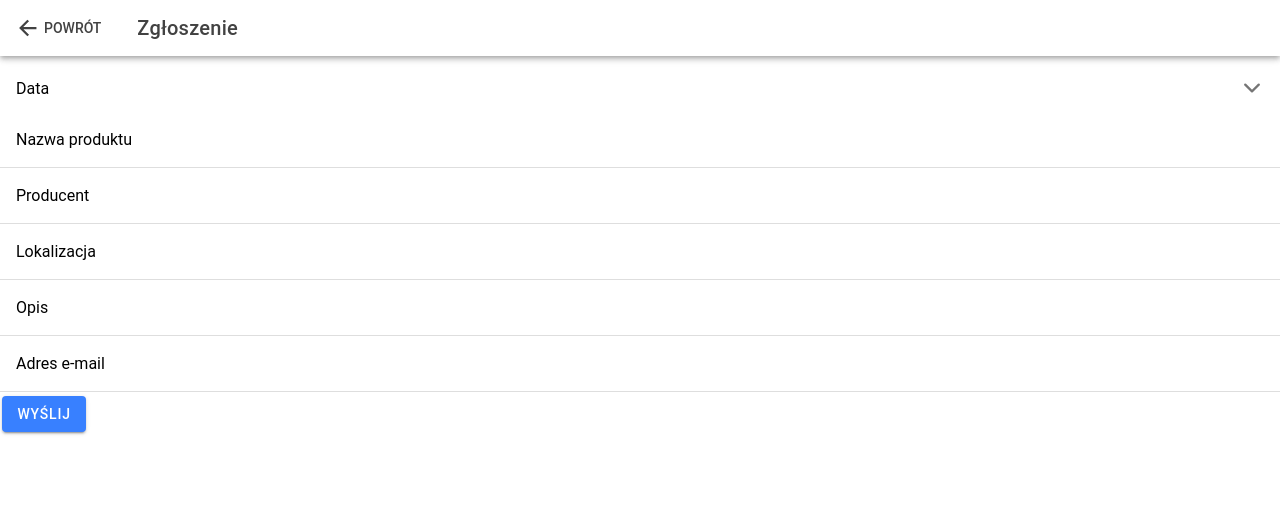
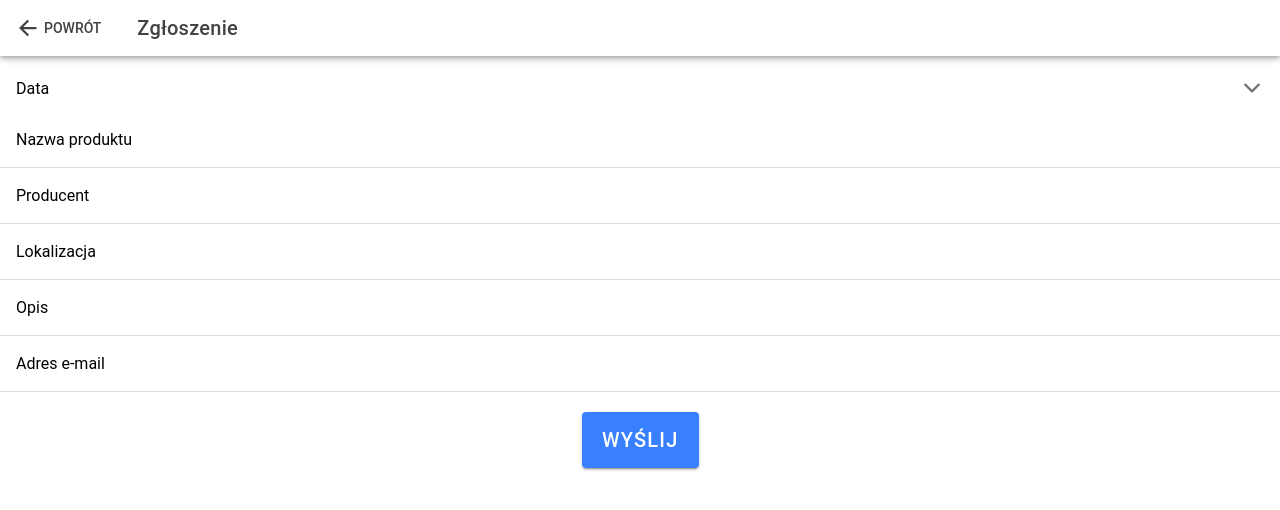
Before and after one commit to BZmHackTeam/BezpiecznaZywnosc, a React (Vite) app in the folder src/Nyanlabs.SFood.UI/sfood/: page /home in a window 1280 px wide. Both pictures are taken after a click on the element "WYŚLIJ WŁASNE ZGŁOSZENIE". Shown: the top 510 px of the page. Built offline with nearby package versions, Linux system fonts and the light colour scheme; no server answers.

Commit message:
Minor changes. Pre-release

```diff
--- a/src/Nyanlabs.SFood.UI/sfood/src/pages/Report.tsx
+++ b/src/Nyanlabs.SFood.UI/sfood/src/pages/Report.tsx
@@ -121,9 +121,11 @@ const handleInputChange = (fieldName: any, value: any) => {
             />
           </IonItem>
 
-          <IonButton onClick={(e) => handleSubmit(e as any)} type="submit">
-            Wyślij
-          </IonButton>
+          <div style={{width: "100%", display: "flex", justifyContent: "center"}} className="ion-margin-top">
+            <IonButton style={{"--width": "100%"}} size="large" onClick={(e) => handleSubmit(e as any)} type="submit">
+              Wyślij
+            </IonButton>
+          </div>
         </IonList>
       </IonContent>
     </IonPage>
```
